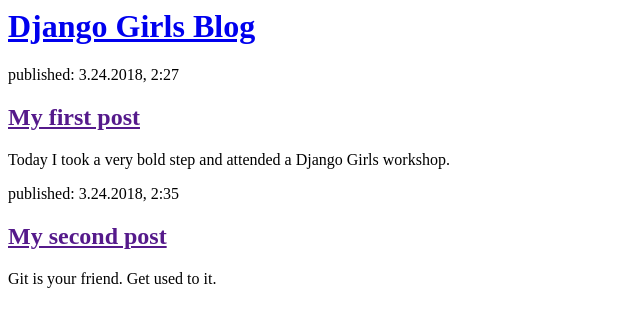
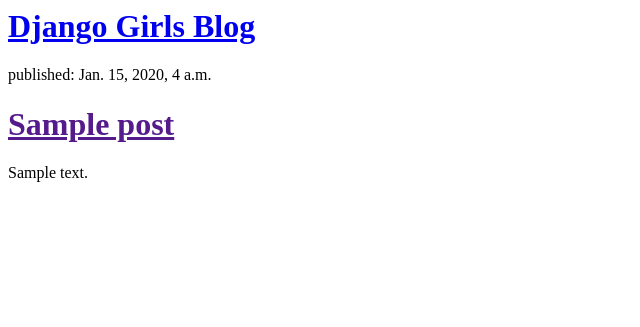
Before and after one commit to skuegeljones/my-first-blog, a Django app: template blog/templates/blog/post_list.html in a window 1280 px wide. Shown: the top 327 px of the page, without its empty margins (0-640 px from the left). Run offline with Django 3.2, Linux system fonts and the light colour scheme; the template is opened without the code that fills it: values that come from a table or form of the project are taken from there, others are empty; tables that the repository leaves empty hold one stand-in row (values such as "Sample post").

Commit message:
Modified Templates to display posts from DB

```diff
--- a/blog/templates/blog/post_list.html
+++ b/blog/templates/blog/post_list.html
@@ -3,20 +3,17 @@
         <title>Django Girls blog</title>
     </head>
     <body>
+
         <div>
             <h1><a href="/">Django Girls Blog</a></h1>
         </div>
 
-        <div>
-            <p>published: 3.24.2018, 2:27</p>
-            <h2><a href="">My first post</a></h2>
-            <p>Today I took a very bold step and attended a Django Girls workshop.</p>
-        </div>
-
-        <div>
-            <p>published: 3.24.2018, 2:35</p>
-            <h2><a href="">My second post</a></h2>
-            <p>Git is your friend. Get used to it.</p>
-        </div>
+        {% for post in posts %}
+            <div>
+                <p>published: {{ post.published_date }}</p>
+                <h1><a href="">{{ post.title }}</a></h1>
+                <p>{{ post.text|linebreaksbr }}</p>
+            </div>
+        {% endfor %}
     </body>
 </html>
--- a/blog/views.py
+++ b/blog/views.py
@@ -1,5 +1,7 @@
 from django.shortcuts import render
+from django.utils import timezone
+from .models import Post
 
-# Create your views here.
 def post_list(request):
-    return render(request, 'blog/post_list.html', {})
+    posts = Post.objects.filter(published_date__lte=timezone.now()).order_by('published_date')
+    return render(request, 'blog/post_list.html', {'posts': posts})
```
